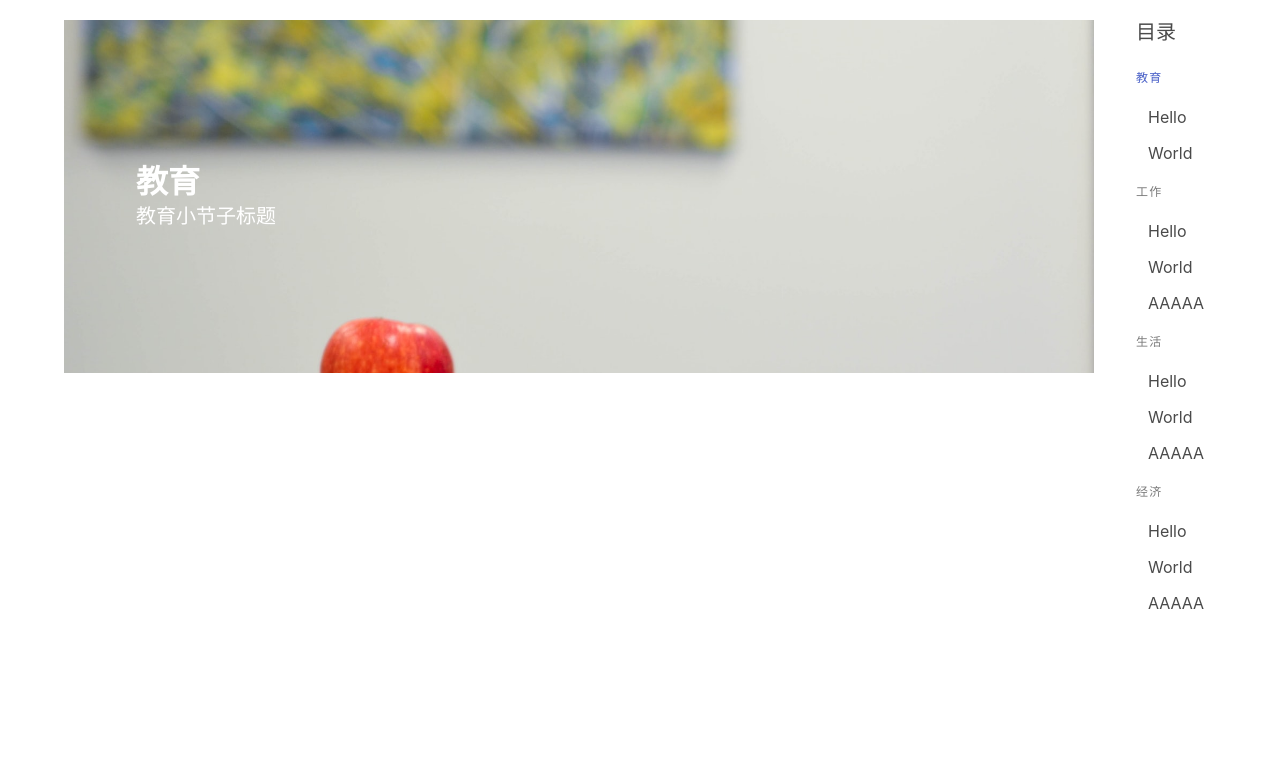
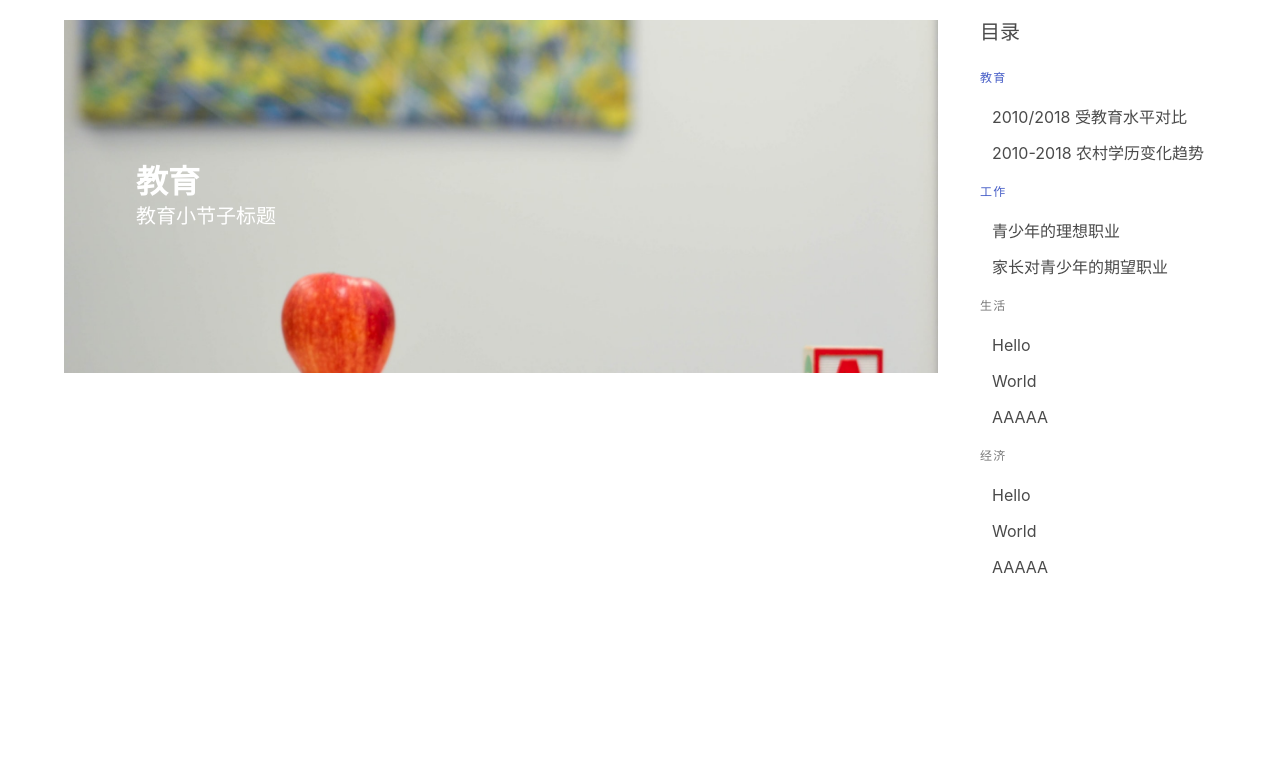
Before and after one commit to lie-flat/cfps-report, a Vue app: page / in a window 1280 px wide. Shown: the part 802-1580 px from the top of the page. Built offline with nearby package versions, Linux system fonts and the light colour scheme.

Commit message:
Finish career section.

```diff
--- a/src/App.vue
+++ b/src/App.vue
@@ -4,9 +4,9 @@
     <div id="columns" class="columns">
       <sections class="column">
         <education-section/>
+        <career-section/>
         <child-happiness-chart/>
         <child-happiness-rural-urban-plot/>
-        <child-dream-career-word-cloud/>
       </sections>
       <table-of-contents class="column"/>
     </div>
@@ -22,11 +22,12 @@ import TableOfContents from "@/components/TableOfContents";
 import EducationSection from "@/components/contents/EducationSection";
 import ChildHappinessChart from "@/components/charts/ChildHappinessChart";
 import ChildHappinessRuralUrbanPlot from "@/components/charts/ChildHappinessRuralUrbanPlot";
-import ChildDreamCareerWordCloud from "@/components/charts/ChildDreamCareerWordCloud";
+import CareerSection from "@/components/contents/CareerSection";
 
 export default {
   name: 'App',
   components: {
+    CareerSection,
     ChildHappinessRuralUrbanPlot,
     ChildHappinessChart,
     EducationSection,
@@ -34,7 +35,6 @@ export default {
     Footer,
     Sections,
     TableOfContents,
-    ChildDreamCareerWordCloud
   }
 
 }
--- a/src/components/TableOfContents.vue
+++ b/src/components/TableOfContents.vue
@@ -3,14 +3,13 @@
     <p class="subtitle">目录</p>
     <p class="menu-label"><a href="#education-section">教育</a></p>
     <ul class="menu-list">
-      <li><a>Hello</a></li>
-      <li><a>World</a></li>
+      <li><a href="#chart-education">2010/2018 受教育水平对比</a></li>
+      <li><a href="#chart-education-compare">2010-2018 农村学历变化趋势</a></li>
     </ul>
-    <p class="menu-label">工作</p>
+    <p class="menu-label"><a href="#career-section">工作</a></p>
     <ul class="menu-list">
-      <li><a>Hello</a></li>
-      <li><a>World</a></li>
-      <li><a>AAAAA</a></li>
+      <li><a href="#chart-child-dream-career">青少年的理想职业</a></li>
+      <li><a href="#chart-expected-child-career">家长对青少年的期望职业</a></li>
     </ul>
     <p class="menu-label">生活</p>
     <ul class="menu-list">
--- a/src/components/charts/ChildDreamCareerWordCloud.vue
+++ b/src/components/charts/ChildDreamCareerWordCloud.vue
@@ -1,10 +1,17 @@
 <template>
-  <div class="content">
-    <!--    <p>{{ value }}</p>-->
-    <!--    <input class="slider is-fullwidth" type="range" min="2010" max="2018" step="2" v-model="value">-->
-    <v-chart class="chart" :autoresize="true" :option="wcOption"></v-chart>
-    <v-chart class="chart" :autoresize="true" :option="wcpOption"></v-chart>
-  </div>
+  <v-chart id="chart-child-dream-career" class="chart" :autoresize="true" :option="wcOption"></v-chart>
+  <article class="message is-success">
+    <div class="message-body">
+      教学人员、企业负责人和卫生专业技术人员是很多青少年梦寐以求的职业。
+    </div>
+  </article>
+  <v-chart id="chart-expected-child-career" class="chart" :autoresize="true" :option="wcpOption"></v-chart>
+  <article class="message is-danger">
+    <div class="message-body">
+      相比与青少年自己对职业的计划，家长们还期望将孩子培养成行政办公和其他办事人员以及国家机关、党群组织、事业单位的负责人。<br>
+      同时,也有很多家长尊重孩子的职业规划，在这个问题上回答了“看他/她自己”。
+    </div>
+  </article>
 </template>
 
 <script>
@@ -62,12 +69,12 @@ export default defineComponent({
       options: [
         {
           title: {
-            text: "青少年的职业期望(2010)",
+            text: "青少年的理想职业(2010)",
             left: 'center',
           },
           series: [
             {
-              name: '青少年的职业期望',
+              name: '青少年的理想职业',
               type: 'wordCloud',
               shape: 'pentagon',
               layoutAnimation: true,
@@ -105,12 +112,12 @@ export default defineComponent({
           ]
         }, {
           title: {
-            text: "青少年的职业期望(2016)",
+            text: "青少年的理想职业(2016)",
             left: 'center',
           },
           series: [
             {
-              name: '青少年的职业期望',
+              name: '青少年的理想职业',
               type: 'wordCloud',
               shape: 'pentagon',
               layoutAnimation: true,
@@ -156,12 +163,12 @@ export default defineComponent({
       options: [
         {
           title: {
-            text: "家长对儿童的职业期望(2010)",
+            text: "家长对青少年的期望职业(2010)",
             left: "center"
           },
           series: [
             {
-              name: '家长对儿童的职业期望',
+              name: '家长对青少年的期望职业',
               type: 'wordCloud',
               shape: 'pentagon',
               layoutAnimation: true,
@@ -200,12 +207,12 @@ export default defineComponent({
         },
         {
           title: {
-            text: "家长对儿童的职业期望(2014)",
+            text: "家长对青少年的期望职业(2014)",
             left: "center"
           },
           series: [
             {
-              name: '家长对儿童的职业期望',
+              name: '家长对青少年的期望职业',
               type: 'wordCloud',
               shape: 'pentagon',
               layoutAnimation: true,
@@ -244,12 +251,12 @@ export default defineComponent({
         },
         {
           title: {
-            text: "家长对儿童的职业期望(2018)",
+            text: "家长对青少年的期望职业(2018)",
             left: "center"
           },
           series: [
             {
-              name: '家长对儿童的职业期望',
+              name: '家长对青少年的期望职业',
               type: 'wordCloud',
               shape: 'pentagon',
               layoutAnimation: true,
--- /dev/null
+++ b/src/components/contents/CareerSection.vue
@@ -0,0 +1,28 @@
+<template>
+  <section id="career-section" class="section is-medium">
+    <h1 class="title">工作</h1>
+    <h2 class="subtitle">工作小节子标题</h2>
+  </section>
+  <div class="content">
+    <child-dream-career-word-cloud/>
+  </div>
+</template>
+
+<script>
+import {defineComponent} from "vue";
+import ChildDreamCareerWordCloud from "@/components/charts/ChildDreamCareerWordCloud";
+
+export default defineComponent({
+  name: "CareerSection",
+  components: {
+    ChildDreamCareerWordCloud
+
+  },
+});
+</script>
+
+<style lang="scss" scoped>
+#career-section {
+  background-image: url("../../assets/career-bg.jpg");
+}
+</style>
```
Also changed, not shown: src/assets/career-bg.jpg (added).
